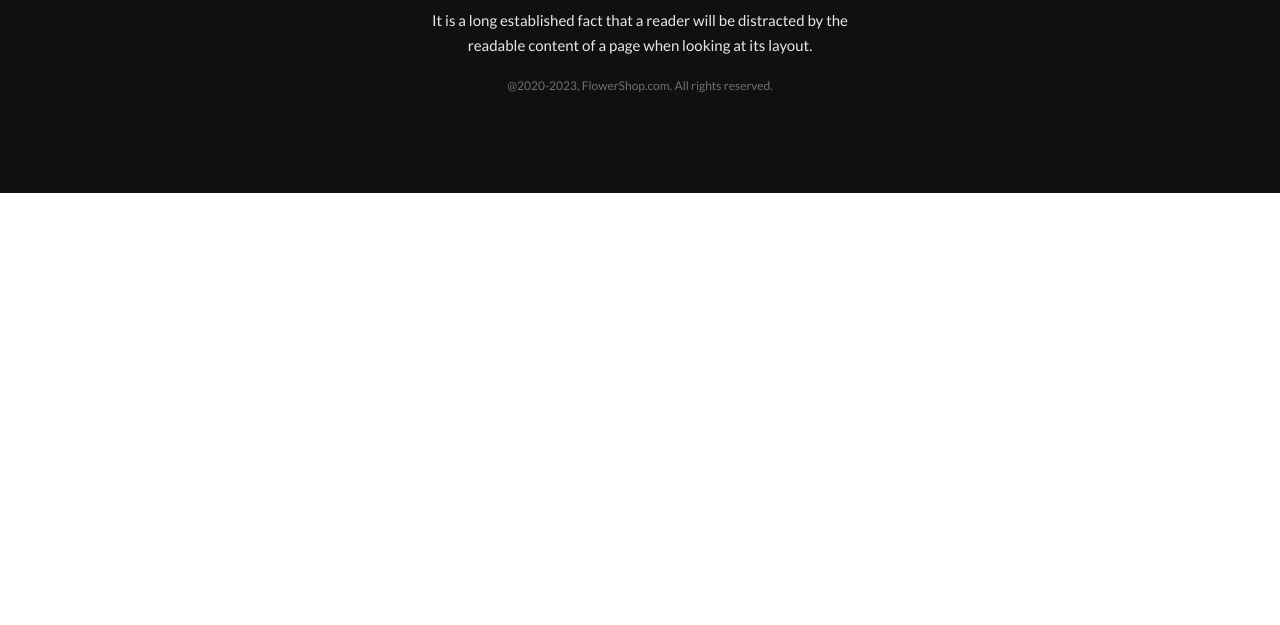
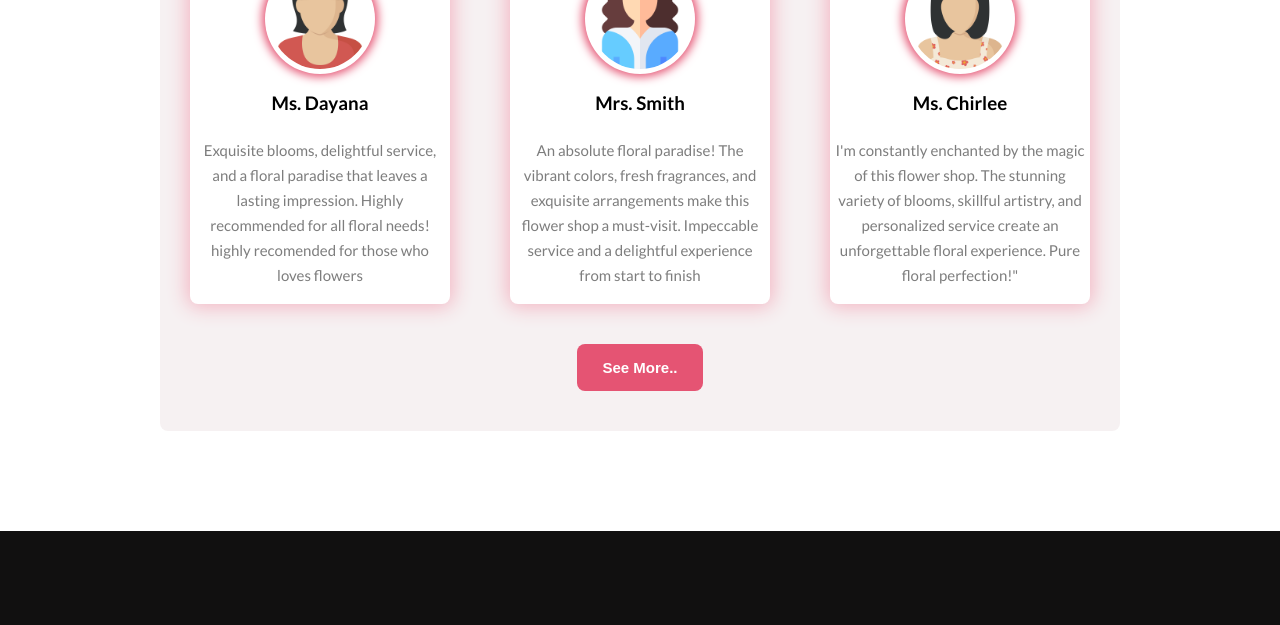
Before and after one commit to UmmaSumiya15/flower-shop-assignment, a plain HTML site: page index.html in a window 1280 px wide. Shown: the part 3083-3708 px from the top of the page. Before the commit the page ends 3276 px from the top, so only its background shows below. Drawn offline with Linux system fonts and the light colour scheme.

Commit message:
review section added

```diff
--- a/index.html
+++ b/index.html
@@ -72,6 +72,30 @@
         <button class="btn-primary">Subspribe</button>
       </div>
     </section>
+
+    <section class="review-sections">
+      <h2 class="review-title sec-title">Some of Our <span>Clint's Reviews</span> </h2>
+      <div class="review-content">
+        <div class="review">
+          <img src="Flower Asset/clint-1.png" alt="">
+          <h3 class="clint-name">Ms. Dayana</h3>
+          <p class="description sec-description">
+            Exquisite blooms, delightful service, and a floral paradise that leaves a lasting impression. Highly recommended for all floral needs! highly recomended for those who loves flowers </p>
+        </div>
+        <div class="review">
+          <img src="Flower Asset/clint-3.png" alt="">
+          <h3 class="clint-name">Mrs. Smith</h3>
+          <p class="description sec-description">An absolute floral paradise! The vibrant colors, fresh fragrances, and exquisite arrangements make this flower shop a must-visit. Impeccable service and a delightful experience from start to finish</p>
+        </div>
+        <div class="review">
+          <img src="Flower Asset/clint-6.png" alt="">
+          <h3 class="clint-name">Ms. Chirlee</h3>
+          <p class="description sec-description">I'm constantly enchanted by the magic of this flower shop. The stunning variety of blooms, skillful artistry, and personalized service create an unforgettable floral experience. Pure floral perfection!"</p>
+        </div>
+      </div>
+      <button class="btn-primary review-btn">See More..</button>
+
+    </section>
   </main>
 
   <footer>
--- a/style.css
+++ b/style.css
@@ -109,9 +109,9 @@ margin: 30px 0;
 /* style for hot deal section */
 .hot-deal{
   border-radius: 8px;
-background: rgba(229, 84, 115, 0.05);
-margin: 110px 0 0;
-padding: 0;
+  background: rgba(229, 84, 115, 0.05);
+  margin: 110px 0 0;
+  padding: 0;
 
 
 }
@@ -143,21 +143,21 @@ span{
 
 /* style for insta section */
 .insta-img img{
-  width: 238px;
+  width: 242px;
   height: 260px;
 }
 .insta-img{
   display: flex ;
   justify-content: space-around;
-  gap: 20px;
-  margin: 0 160px;
+  gap: 22px;
+  padding: 0 160px;
 }
 /* style for subscribe banner */
 
 .subscribe-banner{
   background-image: url(Rectangle\ 9.png);
   background-size: contain;
-  margin: 0px 80px;
+  margin: 0px 163px;
   background-repeat: no-repeat;
   /* background-position: center; */
 
@@ -193,7 +193,7 @@ margin: 120px 0 0;
 }
 .banner-form{
   text-align: center;
-  padding-bottom: 150px;
+
 }
 ::placeholder{
   color: rgba(39, 39, 39, 0.60);
@@ -227,3 +227,37 @@ footer{
   font-weight: 400;
   padding-bottom: 100px;
 }
+.review-content{
+  display: flex;
+  justify-content: space-around;
+}
+.review img{
+  height: 100px;
+  width: 100px;
+  border-radius: 50%;
+  padding: 5px;
+  box-shadow: 0 0 10px 3px #E55473;
+  margin: 15px;
+}
+.review{
+  text-align: center;
+  height: 350px;
+  width: 250px;
+  border-radius: 8px;
+  padding: 5px;
+  box-shadow: 0 0 20px 3px #f3b5c2;
+  background-color: #fff;
+}
+
+.review-sections{
+  background-color: rgba(165, 115, 126, 0.1);
+  margin-bottom: 100px;
+  text-align: center;
+  border-radius: 8px;
+}
+.review-title{
+  padding: 50px;
+}
+.review-btn{
+  margin: 40px;
+}
```
Also changed, not shown: Flower Asset/clint-1.png (added), Flower Asset/clint-3.png (added), Flower Asset/clint-6.png (added).
